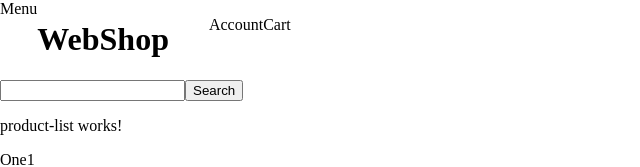
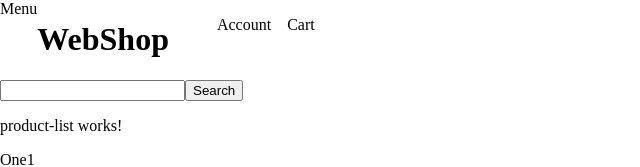
Before and after one commit to cyrilauq/web_shop, an Angular app in the folder web/Angular_WebShop_Web/: page / in a window 1280 px wide. Shown: the top 167 px of the page, without its empty margins (0-640 px from the left). Built offline with nearby package versions, Linux system fonts and the light colour scheme.

Commit message:
add some style to action-menu component

```diff
--- a/web/Angular_WebShop_Web/src/app/global/action-menu/action-menu.component.css
+++ b/web/Angular_WebShop_Web/src/app/global/action-menu/action-menu.component.css
@@ -2,3 +2,7 @@ ul {
     list-style-type: none;
     display: flex;
 }
+
+ul li {
+    margin-inline: .5rem;
+}
```
